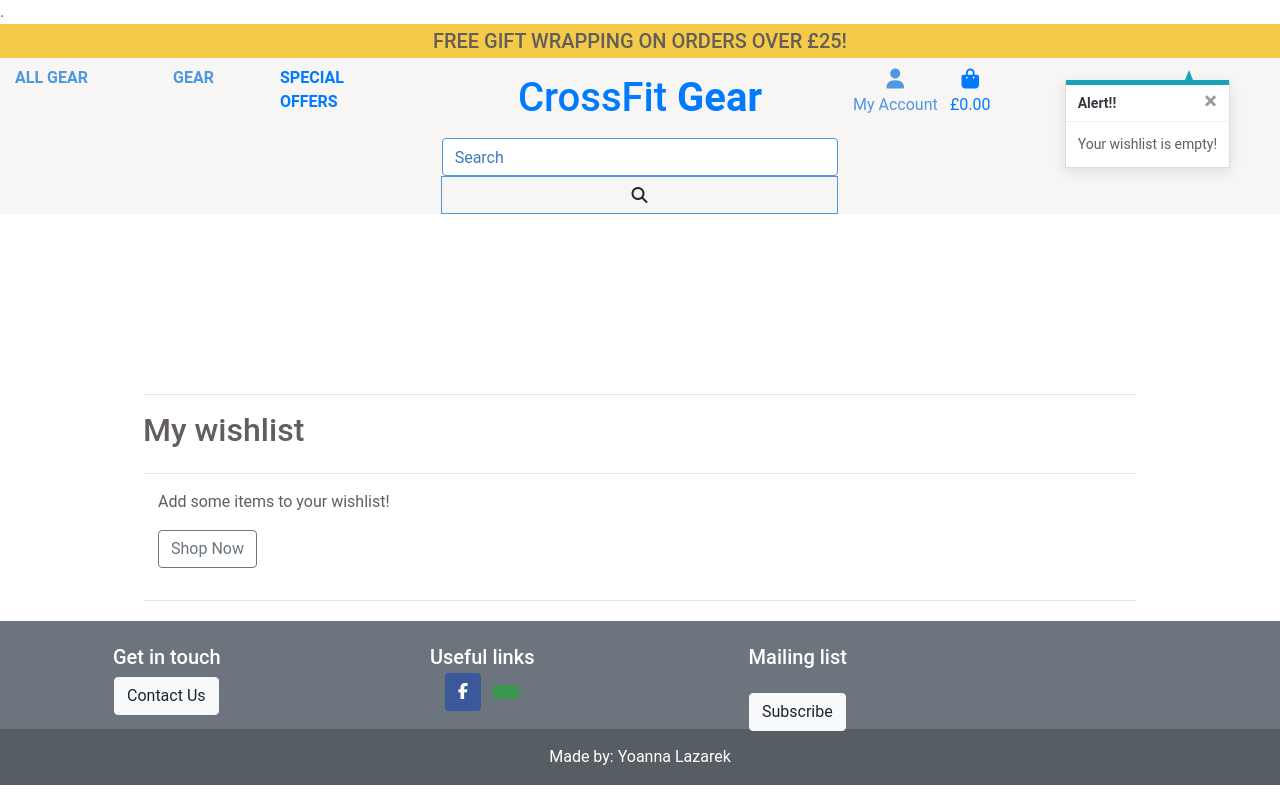
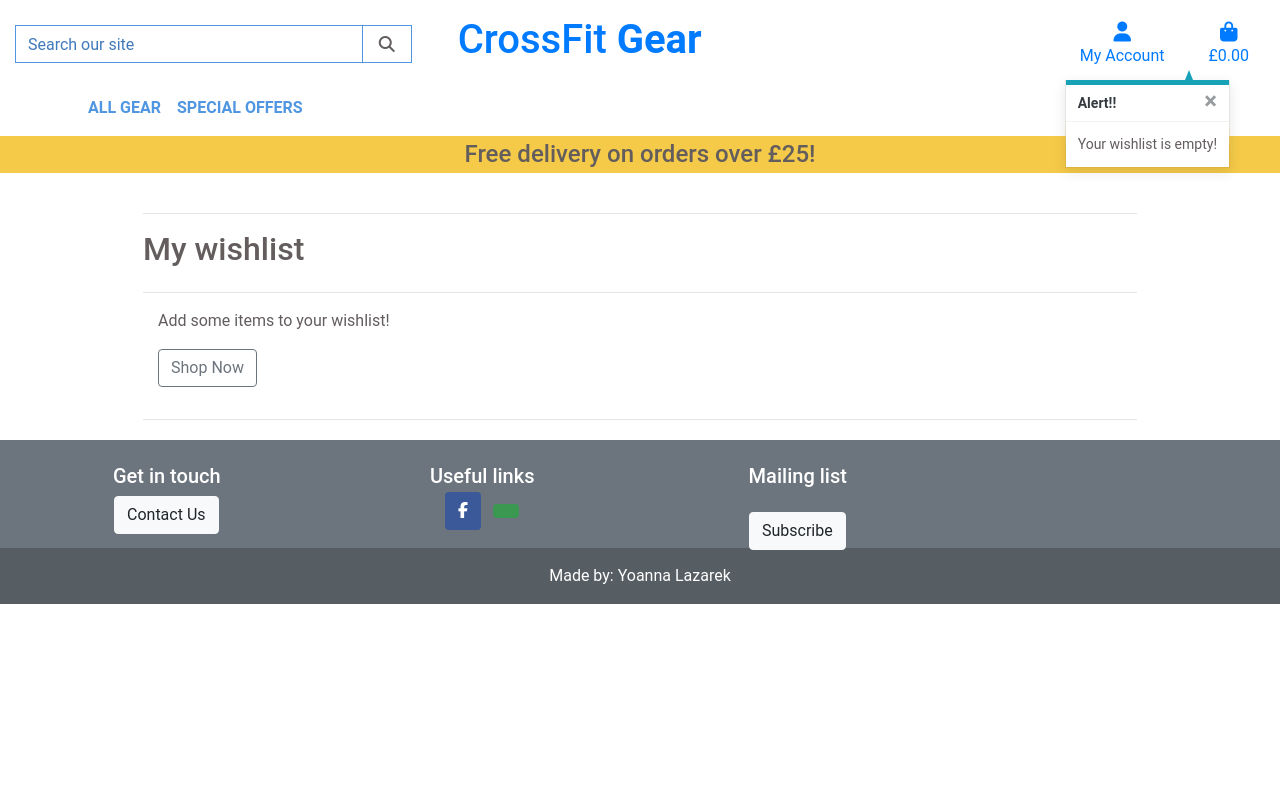
Before and after one commit to YoannaLa/Boutique_crossFit, a Django app: page /wishlist/ in a window 1280 px wide. Run offline with Django 4.2, Linux system fonts and the light colour scheme; the visitor is signed in with stand-in values (Sample User, id 1); data that the repository does not hold is empty; parts of the project's set-up code (start-up, migrations or seed data) failed here and were passed over; some libraries are stand-ins or nearby versions.

Commit message:
making changes to header

```diff
--- a/profiles/templates/profiles/profile.html
+++ b/profiles/templates/profiles/profile.html
@@ -17,7 +17,7 @@
 
 
 {% block content %}
-
+<div class="overlay"></div>
     <div class="container">
         <div class="row">
             <div class="col">
--- a/templates/allauth/account/base.html
+++ b/templates/allauth/account/base.html
@@ -3,9 +3,13 @@
 {% block content %}
     <div class="container-fluid">
         <div class="overlay"></div>
-        <div class="container-fluid px-1 py-5 mx-auto">
+        <hr>
+        <hr>
+        <hr>
+            <div class="container-fluid px-1 py-5 mx-auto">
             <div class="row d-flex justify-content-center">
                 <div class="col-xl-7 col-lg-8 col-md-9 col-11 text-center">
+                <hr>
                 <div class="allauth-form-inner-content">
                     {% block inner_content %}
                     {% endblock %}
--- a/templates/allauth/base.html
+++ b/templates/allauth/base.html
@@ -18,7 +18,7 @@
       </ul>
     </div>
     {% endif %}
-
+    <hr>
     <div>
       <strong>Menu:</strong>
       <ul>
--- a/templates/base.html
+++ b/templates/base.html
@@ -2,7 +2,7 @@
 
 
 <!doctype html>
-<html lang="en">.
+<html lang="en">
   <head>
 
     {% block meta %}
@@ -41,52 +41,43 @@
   </head>
   <body>
 
-    <header class="container-fluid ">
-        <div class="row">
-        <div class="col-12 text-center " style="background-color: #f5ca48;">
-            <div class="banner" style="width: 100%;">
-                <h5 class="text-uppercase mb-0">Free gift wrapping on orders over £{{ free_delivery_threshold }}!</h5>
-            </div>
-        </div>
-        </div>
-          <div class="row" style="background-color: rgb(247, 246, 245);">
-                 <div class="col-md-4 d-none d-sm-block">
-                {% include 'includes/main-nav.html' %}
-            </div>
-            <div class="col-md-4 d-none d-sm-block text-center">
-
-                <a href="{% url 'home' %}" class="nav-link">
-                    <h4 id="logo-font" class="link-secondary hvr-zoom"></h4>
-                        <h1>CrossFit <strong>Gear</strong></h1></a>
+    <header class="container-fluid fixed-top navbar-light bg-light">
+        <div id="topnav" class="row bg-white pt-lg-2 d-none d-lg-flex">
+            <div class="col-12 col-lg-4 my-auto py-1 py-lg-0 position-center">
                 <form method="GET" action="{% url 'products' %}">
-                            <input class="form-control border border-blue rounded-" type="text" name="q" placeholder="Search">
+                    <div class="input-group w-100">
+                        <input class="form-control border border-blue rounded-0" type="text" name="q" placeholder="Search our site">
                         <div class="input-group-append">
-                                    <button class="form-control btn border border-blue rounded-0" type="submit">
+                            <button class="form-control btn btn-blue border border-blue rounded-0" type="submit" aria-label="search submit button">
                                 <span class="icon">
                                     <i class="fas fa-search"></i>
                                 </span>
                             </button>
                         </div>
+                    </div>
                 </form>
             </div>
-
-                <ul class="navbar-nav ms-auto d-none d-sm-block">
-                    <ul class="list-inline list-unstyled my-0">
+            <div class="col-12 col-lg-4 my-auto py-1 py-lg-0 text-center text-lg-left">
+                <a href="{% url 'home' %}" class="nav-link main-logo-link">
+                    <h1>CrossFit <strong>Gear</strong></h1></a>
+                </a>
+            </div>
+            <div class="col-12 col-lg-4 my-auto py-1 py-lg-0">
+                <ul class="list-inline list-unstyled text-center text-lg-right my-0">
                     <li class="list-inline-item dropdown">
-                            <a class="text-blue nav-link hvr-buzz" href="#" id="user-options" data-toggle="dropdown" aria-haspopup="true" aria-expanded="false">
+                        <a class="text-black nav-link" href="#" id="user-options" data-toggle="dropdown" aria-haspopup="true" aria-expanded="false">
                             <div class="text-center">
-                                    <div><span class="icon"><i class="fas fa-user fa-lg"></i></span></div>
+                                <div><i class="fas fa-user fa-lg"></i></div>
                                 <p class="my-0">My Account</p>
                             </div>
                         </a>
                         <div class="dropdown-menu border-0" aria-labelledby="user-options">
                             {% if request.user.is_authenticated %}
                                 {% if request.user.is_superuser %}
-                                        <a href="{% url 'products' %}" class="dropdown-item">Product Management</a>
+                                    <a href="{% url 'add_product' %}" class="dropdown-item">Product Management</a>
                                 {% endif %}
                                 <a href="{% url 'profile' %}" class="dropdown-item">My Profile</a>
                                 <a href="{% url 'view_wishlist'%}" class="dropdown-item">My Wishlist</a>
-
                                 <a href="{% url 'account_logout' %}" class="dropdown-item">Logout</a>
                             {% else %}
                                 <a href="{% url 'account_signup' %}" class="dropdown-item">Register</a>
@@ -95,10 +86,10 @@
                         </div>
                     </li>
                     <li class="list-inline-item">
-                            <a class="{% if grand_total %}text-info font-weight-bold{% else %}text-black{% endif %} nav-link" href=" {% url 'view_bag' %}">
-                                <div class="text-center hvr-buzz">
-                                    <div><span class="icon"><i class="fas fa-shopping-bag fa-lg"></span></i></div>
-                                    <p class="my-0">
+                        <a class="{% if grand_total %}text-info font-weight-bold{% else %}text-black{% endif %} nav-link" href="{% url 'view_bag' %}">
+                            <div class="text-center">
+                                <div><i class="fas fa-shopping-bag fa-lg"></i></div>
+                                <p class="text-black my-0">
                                     {% if grand_total %}
                                     £{{ grand_total|floatformat:2 }}
                                     {% else %}
@@ -109,22 +100,25 @@
                         </a>
                     </li>
                 </ul>
-                </ul>
+            </div>
+        </div>
+        <div class="row bg-white">
+            <nav class="navbar navbar-expand-lg navbar-light w-100">
+                <button class="navbar-toggler" type="button" data-toggle="collapse" data-target="#main-nav" aria-controls="main-nav" aria-expanded="false" aria-label="Toggle navigation">
+                    <span class="navbar-toggler-icon"></span>
+                </button>
+                {% include 'includes/mobile-top-header.html' %}
+                {% include 'includes/main-nav.html' %}
+            </nav>
+        </div>
+        <div id="delivery-banner" class="row text-center " style="background-color: #f5ca48;">
+            <div class="col">
+                <h4 class="logo-font my-1">Free delivery on orders over £{{ free_delivery_threshold }}!</h4>
+            </div>
         </div>
     </div>
 </header>
-        <header class="container-fluid  d-block d-lg-none" style="background-color: rgb(247, 246, 245);">
-                <li class="list-inline-item">
-                    <nav class="navbar navbar-light">
-                        <div>
-                    {% include 'includes/mobile-top-header.html' %}
-                        </div>
-                    </nav>
-                </div>
-                </li>
-        </nav>
-    </header>
-
+    <hr>
     {% if messages %}
     <div class="message-container">
         {% for message in messages %}
--- a/templates/includes/main-nav.html
+++ b/templates/includes/main-nav.html
@@ -1,31 +1,11 @@
-<style>
-    li{
-        list-style: none;
-    }
+<div class="collapse navbar-collapse" id="main-nav">
+    <ul class="navbar-nav w-auto mx-auto position-absolute">
 
-</style>
-<div class="row">
-    <div class="col-md-4">
-
-    <ul class="navbar-nav w-auto mx-auto">
         <li class="nav-item dropdown">
-            <a class="logo-font font-weight-bold hvr-buzz text-uppercase nav-link text-blue" href="#" id="all-products-link" data-toggle="dropdown" aria-haspopup="true" aria-expanded="false">
+            <a class="logo-font font-weight-bold hvr-buzz text-uppercase nav-link text-blue" href="#" id="specials-link" data-toggle="dropdown" aria-haspopup="true" aria-expanded="false">
                 All Gear
             </a>
-            <div class="dropdown-menu border-0" aria-labelledby="all-products-link">
-                <a href="{% url 'products' %}?sort=price&direction=desc" class="dropdown-item">By Price</a>
-                <a href="{% url 'products' %}?sort=rating&direction=desc" class="dropdown-item ">By Rating</a>
-                <a href="{% url 'products' %}?sort=category&direction=asc" class="dropdown-item ">By Category</a>
-                <a href="{% url 'products' %}" class="dropdown-item">All Gear</a>
-            </div>
-        </li>
-    </div>
-        <div class="col-md-3">
-        <li class="nav-item dropdown">
-            <a class="logo-font font-weight-bold hvr-buzz text-uppercase nav-link text-blue" href="#" id="gear-link" data-toggle="dropdown" aria-haspopup="true" aria-expanded="false">
-                Gear
-            </a>
-            <div class="dropdown-menu border-0" aria-labelledby="gear-link">
+            <div class="dropdown-menu border-0" aria-labelledby="specials-link">
                 <a href="{% url 'products' %}?category=bottles,essentials"  class="dropdown-item"> Bottles </a>
                 <a href="{% url 'products' %}?category=skipping_ropes" class="dropdown-item"> Skipping Ropes</a>
                 <a href="{% url 'products' %}?category=bands" class="dropdown-item"> Bands</a>
@@ -37,18 +17,15 @@
                 <a href="{% url 'products' %}?category=gifts" class="dropdown-item"> Gifts</a>
             </div>
         </li>
-    </div>
-    <div class="col-md-5">
         <li class="nav-item dropdown">
-            <a class="logo-font font-weight-bold hvr-buzz text-uppercase nav-link text-bule" href="#" id="specials-link" data-toggle="dropdown" aria-haspopup="true" aria-expanded="false">
+            <a class="logo-font font-weight-bold hvr-buzz text-uppercase nav-link text-blue" href="#" id="specials-link" data-toggle="dropdown" aria-haspopup="true" aria-expanded="false">
                 Special Offers
             </a>
             <div class="dropdown-menu border-0" aria-labelledby="specials-link">
                 <a href="{% url 'products' %}?category=clearances" class="dropdown-item"> Clearance</a>
                 <a href="{% url 'products' %}?category=deals" class="dropdown-item"> Deals</a>
-             </div>
+            </div>
         </li>
     </ul>
 
- </div>
 </div>
--- a/templates/includes/mobile-top-header.html
+++ b/templates/includes/mobile-top-header.html
@@ -1,6 +1,5 @@
-<html lang="en">
-
-<li class="list-inline-item" >
+<ul>
+    <li class="list-inline-item">
         <a class="text-blue nav-link d-block d-lg-none" href="#" id="mobile-search" data-toggle="dropdown" aria-haspopup="true" aria-expanded="false">
             <div class="text-center">
                 <div><i class="fas fa-search fa-lg"></i></div>
@@ -9,10 +8,10 @@
         </a>
         <div class="dropdown-menu border-0 w-100 p-3 rounded-0 my-0" aria-labelledby="mobile-search">
             <form class="form" method="GET" action="{% url 'products' %}">
-            <div class="input-group w-50">
-                <input class="form-control border border-black rounded-0" type="text" name="q" placeholder="What you looking for">
+                <div class="input-group w-100">
+                    <input class="form-control border border-blue rounded-0" type="text" name="q" placeholder="Search our site">
                     <div class="input-group-append">
-                    <button class="form-control form-control btn btn-black border border-blue rounded-0" type="submit">
+                        <button class="form-control form-control btn btn-blue border border-blue rounded-0" type="submit">
                             <span class="icon">
                                 <i class="fas fa-search"></i>
                             </span>
@@ -23,27 +22,28 @@
         </div>
     </li>
     <li class="list-inline-item dropdown">
-    <a class="text-primary nav-link d-block d-lg-none" href="#" id="user-options" data-toggle="dropdown" aria-haspopup="true" aria-expanded="false">
+        <a class="text-blue nav-link d-block d-lg-none" href="#" id="user-options-mobile" data-toggle="dropdown" aria-haspopup="true" aria-expanded="false">
             <div class="text-center">
                 <div><i class="fas fa-user fa-lg"></i></div>
                 <p class="my-0">My Account</p>
             </div>
         </a>
-    <div class="dropdown-menu border-0" aria-labelledby="user-options">
+        <div class="dropdown-menu border-0" aria-labelledby="user-options-mobile">
             {% if request.user.is_authenticated %}
                 {% if request.user.is_superuser %}
-            <a href="{%url 'add_product'%}" class="dropdown-item">Product Management</a>
+                    <a href="{% url 'add_product' %}" class="dropdown-item">Product Management</a>
                 {% endif %}
-            <a href="" class="dropdown-item">My Profile</a>
-            <a href="{%url 'account_logout'%}" class="dropdown-item">Logout</a>
+                <a href="{% url 'profile' %}" class="dropdown-item">My Profile</a>
+                <a href="{% url 'view_wishlist'%}" class="dropdown-item">My Wishlist</a>
+                <a href="{% url 'account_logout' %}" class="dropdown-item">Logout</a>
             {% else %}
-            <a href="{%url 'account_signup'%}" class="dropdown-item">Register</a>
-            <a href="{%url 'account_login'%}" class="dropdown-item">Login</a>
+                <a href="{% url 'account_signup' %}" class="dropdown-item">Register</a>
+                <a href="{% url 'account_login' %}" class="dropdown-item">Login</a>
             {% endif %}
         </div>
     </li>
     <li class="list-inline-item">
-    <a class="{% if grand_total %}text-primary font-weight-bold{% else %}text-blue {% endif %} nav-link d-block d-lg-none" href="{% url 'view_bag' %}">
+        <a class="{% if grand_total %}text-primary font-weight-bold{% else %}text-blue{% endif %} nav-link d-block d-lg-none" href="{% url 'view_bag' %}">
             <div class="text-center">
                 <div><i class="fas fa-shopping-bag fa-lg"></i></div>
                 <p class="my-0">
@@ -56,5 +56,4 @@
             </div>
         </a>
     </li>
-
-</html>
+</ul>
--- a/wishlist/templates/wishlist/wishlist.html
+++ b/wishlist/templates/wishlist/wishlist.html
@@ -8,7 +8,6 @@
         </div>
     </div>
 {% endblock %}
-
 
 
 {% block content %}
@@ -31,10 +30,10 @@
                                 <div class="col-12">
                                     <form class="form" action="{% url 'remove_from_wishlist' item.id 'wishlist' %}" method="POST">
                                         {% csrf_token %}
-                                        <div class="wishlist_left">
-                                            <button type="submit" value="{{ item.id }}" class="btn btn-outline-info p-2" aria-label="Remove from wishlist">
+                                        <div class="wishlist end-right">
+                                            <button type="submit" value="{{ item.id }}" class="btn btn-outline-info" aria-label="Remove from wishlist">
                                                 <i class="fas fa-heart heart"></i>
-                                                <div class="wishlist_right ml-2">
+                                                <div class="wishlist_right">
                                                     <p>Remove from wishlist</p>
                                                 </div>
                                             </button>
@@ -45,15 +44,16 @@
                             </div>
                             <div class="row">
                                 <div class="img-fluid rounded">
+                                    <hr>
                                     <a href="{% url 'product_detail' item.id %}">
                                         <img class="img-fluid rounded" src="{{ item.image.url }}" alt="An image to show {{ item.name }}">
                                     </a>
                                 </div>
                             </div>
                             <p>{{ product.liked }}</p>
-                            <p class="mt-3 text-center">{{ item.name}}</p>
-                            <p class="text-center mt-2">£{{ item.price}}</p>
-                            <p class="text-center mt-2">{{item.rating}}/5</p>
+                            <p class="text-center">{{ item.name}}</p>
+                            <p class="text-center">£{{ item.price}}</p>
+                            <p class="text-center">{{ item.rating}}/5</p>
                             <div class="row">
                                 <div class="col-12 btns">
                                     <a href="{% url 'product_detail' item.id %}">
```
Lines whose indentation alone changed are shown as unchanged.
